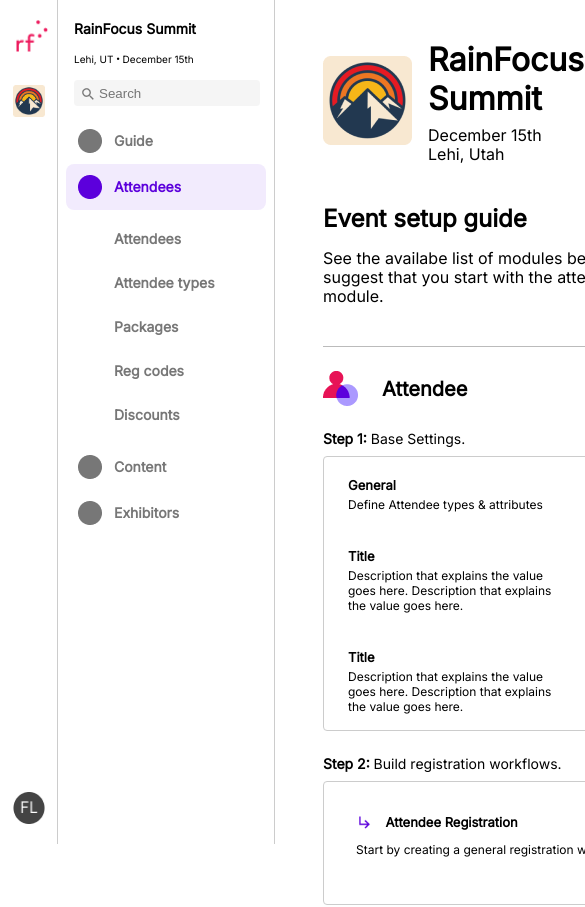
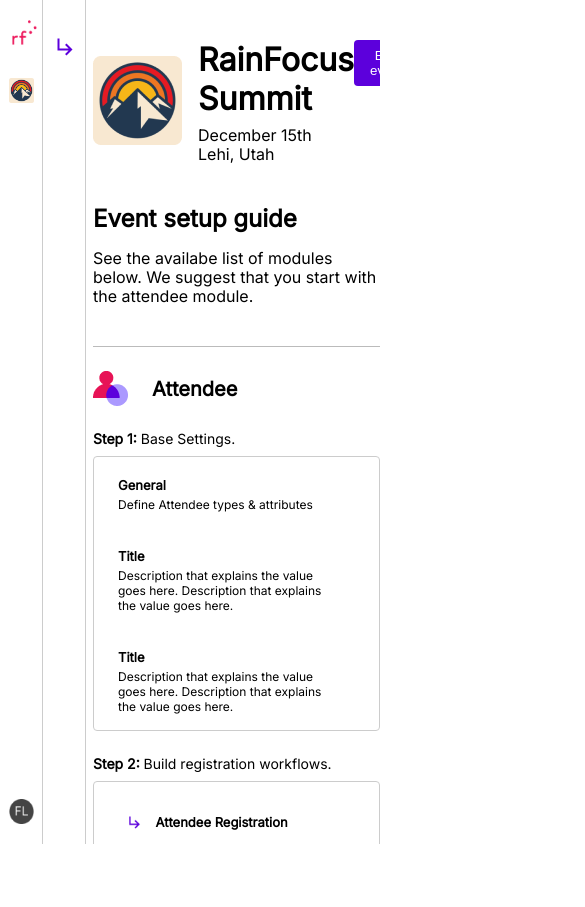
Before and after one commit to luis96raul1/rainfocus-summit, a React (Create React App) app: page / in a window 390 px wide. Shown: the top 907 px of the page, 585 px wide, since content can reach past the window. After the commit the page ends 844 px from the top, so only its background shows below. Built offline with nearby package versions, Linux system fonts and the light colour scheme.

Commit message:
media queries added

```diff
--- a/src/components/sidebar/Sidebar.jsx
+++ b/src/components/sidebar/Sidebar.jsx
@@ -1,9 +1,19 @@
+import { useState } from "react";
 import { RainFocusLogo, SummitLogo, User } from "../../utils/images";
 
 import "./sidebar.scss";
+import { ReducedSidebarInfo } from "./sidebarInfo/ReducedSidebarInfo";
 import { SummitInfoSidebar } from "./sidebarInfo/SummitInfoSidebar";
 
 export const SideBar = () => {
+  const [isSidebarClosed, setSidebarStatus] = useState(
+    window.innerWidth <= 875
+  );
+
+  const handleSidebarInfoStatus = () => {
+    setSidebarStatus((prevState) => !prevState);
+  };
+
   return (
     <>
       <div className="side-bar">
@@ -17,7 +27,7 @@
               width={32}
             />
           </div>
-          <div>
+          <div onClick={handleSidebarInfoStatus}>
             <img src={SummitLogo} alt="Summit" height={32} width={32} />
           </div>
         </div>
@@ -25,7 +35,11 @@
           <img src={User} alt="User" height={32} width={32} />
         </div>
       </div>
-      <SummitInfoSidebar />
+      {isSidebarClosed ? (
+        <ReducedSidebarInfo setSidebarStatus={setSidebarStatus} />
+      ) : (
+        <SummitInfoSidebar setSidebarStatus={setSidebarStatus} />
+      )}
     </>
   );
 };
--- a/src/components/sidebar/sidebar.scss
+++ b/src/components/sidebar/sidebar.scss
@@ -20,3 +20,16 @@
     }
   }
 }
+
+@media (max-width: 765px) {
+  .side-bar {
+    width: 20px;
+    z-index: 1;
+    padding: 20px 0 16px 0;
+
+    img {
+      width: 25px;
+      height: 25px;
+    }
+  }
+}
--- /dev/null
+++ b/src/components/sidebar/sidebarInfo/ReducedSidebarInfo.jsx
@@ -0,0 +1,15 @@
+import { LogicIcon } from "../../../utils/images";
+
+export const ReducedSidebarInfo = ({ setSidebarStatus }) => {
+  const openSidebar = () => {
+    setSidebarStatus(false);
+  };
+
+  return (
+    <div className="sidebarInfo-container">
+      <div onClick={openSidebar} className="sidebarInfo-reduced">
+        <img src={LogicIcon} alt="logic arrow" />
+      </div>
+    </div>
+  );
+};
--- a/src/components/sidebar/sidebarInfo/SummitInfoSidebar.jsx
+++ b/src/components/sidebar/sidebarInfo/SummitInfoSidebar.jsx
@@ -4,13 +4,19 @@
 
 import "./sidebarInfo.scss";
 
-export const SummitInfoSidebar = () => {
+export const SummitInfoSidebar = ({ setSidebarStatus }) => {
   const [selectedOption, setOption] = useState(2);
 
+  const closeSidebar = () => {
+    console.log("asdfasdf");
+    setSidebarStatus(true);
+  };
+
   return (
+    <>
       <div className="sidebarInfo-container">
         <div className="sidebarInfo-header">
-        <h4>RainFocus Summit</h4>
+          <h4 onClick={closeSidebar}>RainFocus Summit</h4>
           <div className="sidebarInfo-date-place">
             <span>Lehi, UT</span>
             <span className="sidebarTextDot">·</span>
@@ -22,6 +28,7 @@
         </div>
         {SidebarOptions.map(({ title, subOptions, id }) => (
           <SideBarOption
+            key={id}
             title={title}
             options={subOptions}
             isActive={id === selectedOption}
@@ -30,5 +37,7 @@
           />
         ))}
       </div>
+      <div className="sidebarInfo-closeArea" onClick={closeSidebar}></div>
+    </>
   );
 };
--- a/src/components/sidebar/sidebarInfo/sidebarInfo.scss
+++ b/src/components/sidebar/sidebarInfo/sidebarInfo.scss
@@ -2,6 +2,12 @@
   padding-left: 8px;
   padding-right: 8px;
   border-right: 1px solid #ccc;
+  height: 100%;
+  z-index: 1;
+
+  .sidebarInfo-reduced {
+    margin-top: 35px;
+  }
 
   .sidebarInfo-header {
     padding-left: 8px;
@@ -44,3 +50,18 @@
     }
   }
 }
+
+@media (max-width: 765px) {
+  .sidebarInfo-container {
+    position: fixed;
+    background-color: white;
+    left: 45px;
+  }
+  .sidebarInfo-closeArea {
+    background-color: none;
+    width: 100%;
+    position: fixed;
+    height: 100%;
+    z-index: 0;
+  }
+}
--- a/src/components/sidebar/sidebarOptions/SidebarOption.jsx
+++ b/src/components/sidebar/sidebarOptions/SidebarOption.jsx
@@ -30,8 +30,10 @@
       </div>
       {isActive && (
         <div className="subOptions-container">
-          {options?.map((title) => (
-            <p className="subOption">{title}</p>
+          {options?.map((title, id) => (
+            <p key={id} className="subOption">
+              {title}
+            </p>
           ))}
         </div>
       )}
--- a/src/components/step.scss
+++ b/src/components/step.scss
@@ -31,7 +31,4 @@
     gap: 1.5rem;
     flex-flow: row wrap;
   }
-
-  .step3-container {
-  }
 }
--- a/src/components/subPages/Summit.jsx
+++ b/src/components/subPages/Summit.jsx
@@ -41,8 +41,8 @@
           stepTitle={"Base Settings."}
           childrenClass={"step1-container"}
         >
-          {CardsInfo.step1.map(({ title, text }) => (
-            <Card stepNumber={1} title={title} text={text} />
+          {CardsInfo.step1.map(({ title, text }, id) => (
+            <Card stepNumber={1} title={title} key={id} text={text} />
           ))}
         </Step>
         <Step
@@ -50,8 +50,14 @@
           stepTitle={"Build registration workflows."}
           childrenClass={"step2-container"}
         >
-          {CardsInfo.step2.map(({ title, icon, text }) => (
-            <Card stepNumber={2} title={title} text={text} icon={icon} />
+          {CardsInfo.step2.map(({ title, icon, text }, id) => (
+            <Card
+              stepNumber={2}
+              title={title}
+              key={id}
+              text={text}
+              icon={icon}
+            />
           ))}
         </Step>
         <Step
@@ -59,8 +65,14 @@
           stepTitle={"Step 3: Design post-registration experiences."}
           childrenClass={"step3-container"}
         >
-          {CardsInfo.step3.map(({ title, icon, text }) => (
-            <Card stepNumber={3} title={title} text={text} icon={icon} />
+          {CardsInfo.step3.map(({ title, icon, text }, id) => (
+            <Card
+              stepNumber={3}
+              title={title}
+              key={id}
+              text={text}
+              icon={icon}
+            />
           ))}
         </Step>
       </div>
--- a/src/components/subPages/summit.scss
+++ b/src/components/subPages/summit.scss
@@ -1,7 +1,7 @@
 .summit-body {
-  margin: 48px;
-  margin-top: 40px;
+  margin: 40px 48px 0 48px;
   width: 100%;
+  overflow: auto;
 
   .header-container {
     display: flex;
@@ -78,3 +78,9 @@
     }
   }
 }
+
+@media (max-width: 765px) {
+  .summit-body {
+    margin: 40px 10px 0 50px;
+  }
+}
```
Lines whose indentation alone changed are shown as unchanged.
